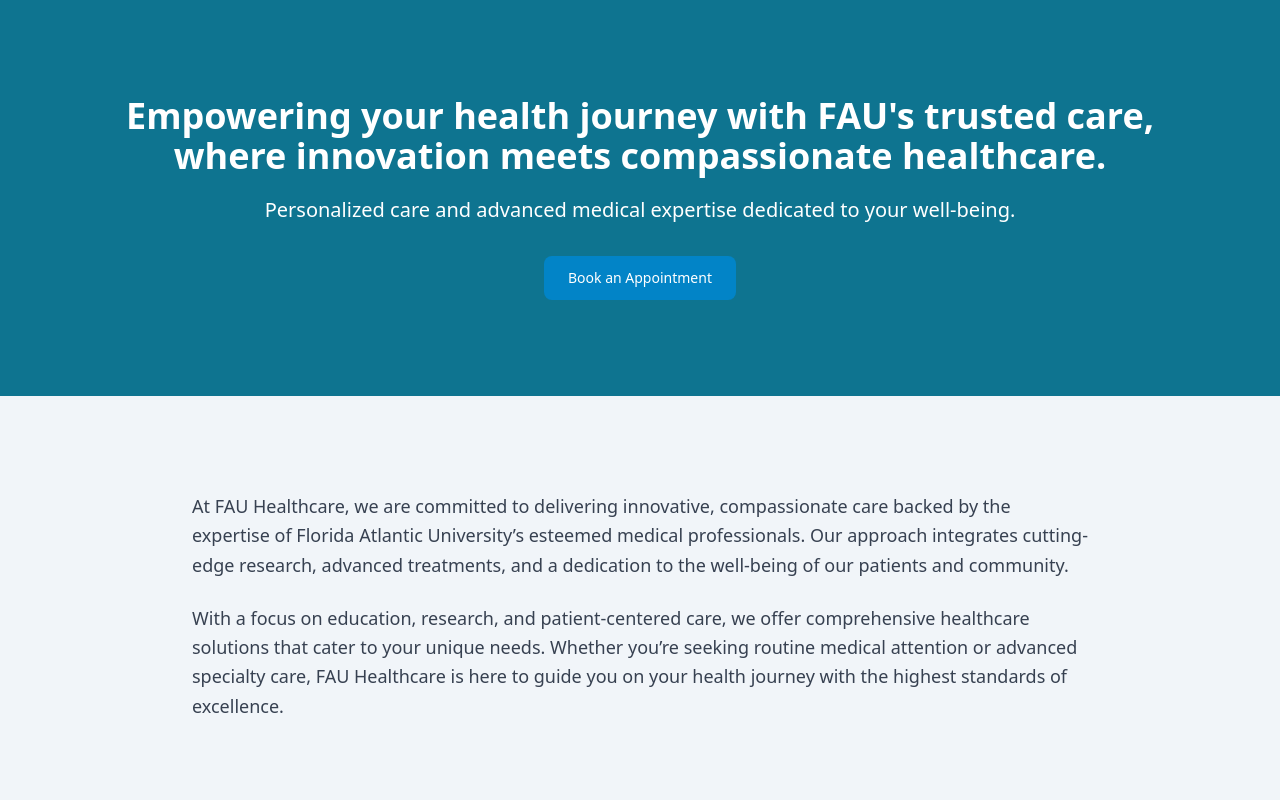
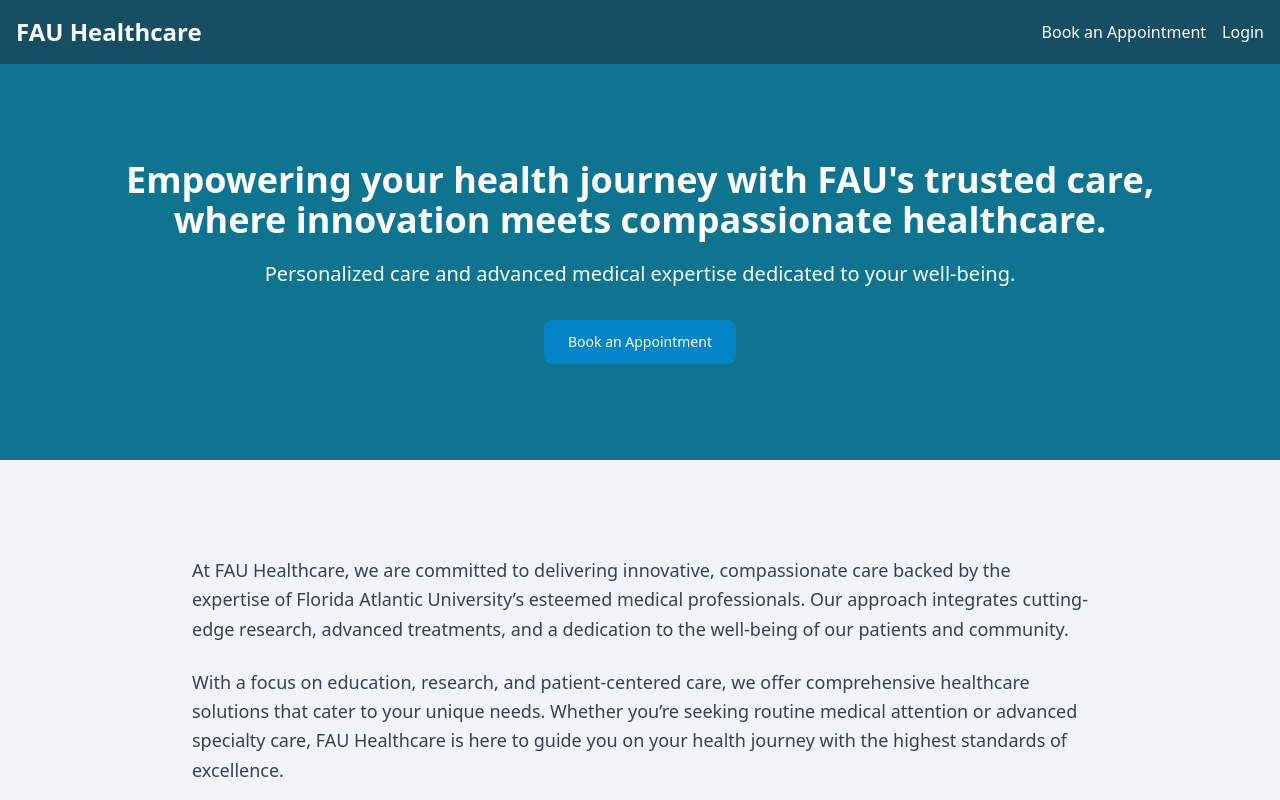
Before and after one commit to yliew2022/TEAM1, a Next.js app in the folder healthcare/: page / in a window 1280 px wide. Shown: the top 800 px of the page. Built offline with nearby package versions, Linux system fonts and the light colour scheme.

Commit message:
Created navbar component

```diff
--- /dev/null
+++ b/healthcare/app/components/Navbar.jsx
@@ -0,0 +1,32 @@
+import React from 'react'
+import Link from 'next/link'
+const Navbar = () => {
+    return (
+        <nav className="bg-cyan-900 p-4">
+            <div className="max-w-7xl mx-auto flex justify-between items-center">
+
+                <div className="text-white text-2xl font-semibold">
+                    FAU Healthcare
+                </div>
+
+
+                <div className="flex space-x-4">
+                    <Link
+                        href="/book-appointment"
+                        className="text-white hover:text-sky-300 transition duration-300"
+                    >
+                        Book an Appointment
+                    </Link>
+                    <Link
+                        href="/login"
+                        className="text-white hover:text-sky-300 transition duration-300"
+                    >
+                        Login
+                    </Link>
+                </div>
+            </div>
+        </nav>
+    )
+}
+
+export default Navbar
--- a/healthcare/app/page.js
+++ b/healthcare/app/page.js
@@ -1,8 +1,10 @@
 import Image from "next/image";
+import Navbar from "./components/Navbar";
 
 export default function Home() {
   return (
     <>
+      <Navbar />
       <section className="bg-cyan-700 py-24 px-6 md:px-12 lg:px-24">
         <div className="flex flex-col items-center text-white">
           <h1 className="text-3xl md:text-4xl font-semibold text-center leading-tight">
```
